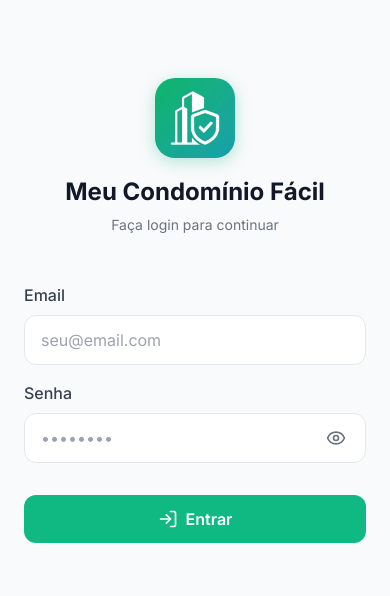
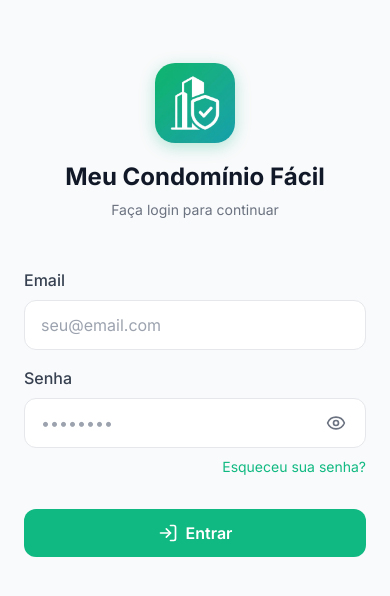
Before and after one commit to robsonodex/condominio-facil, a Next.js app: page /app/login in a window 390 px wide. Shown: the part 112-708 px from the top of the page. Built offline with nearby package versions, Linux system fonts and the light colour scheme; no server answers.

Commit message:
fix: Corrigir link esqueceu senha no login mobile

```diff
--- a/src/app/app/login/page.tsx
+++ b/src/app/app/login/page.tsx
@@ -132,6 +132,21 @@ export default function AppLoginPage() {
                             {showPassword ? <EyeOff size={20} /> : <Eye size={20} />}
                         </button>
                     </div>
+
+                    {/* Link Esqueceu sua Senha */}
+                    <a
+                        href="/forgot-password"
+                        style={{
+                            display: 'block',
+                            textAlign: 'right',
+                            marginTop: 8,
+                            color: '#10b981',
+                            fontSize: 14,
+                            textDecoration: 'none'
+                        }}
+                    >
+                        Esqueceu sua senha?
+                    </a>
                 </div>
 
                 <button
```
